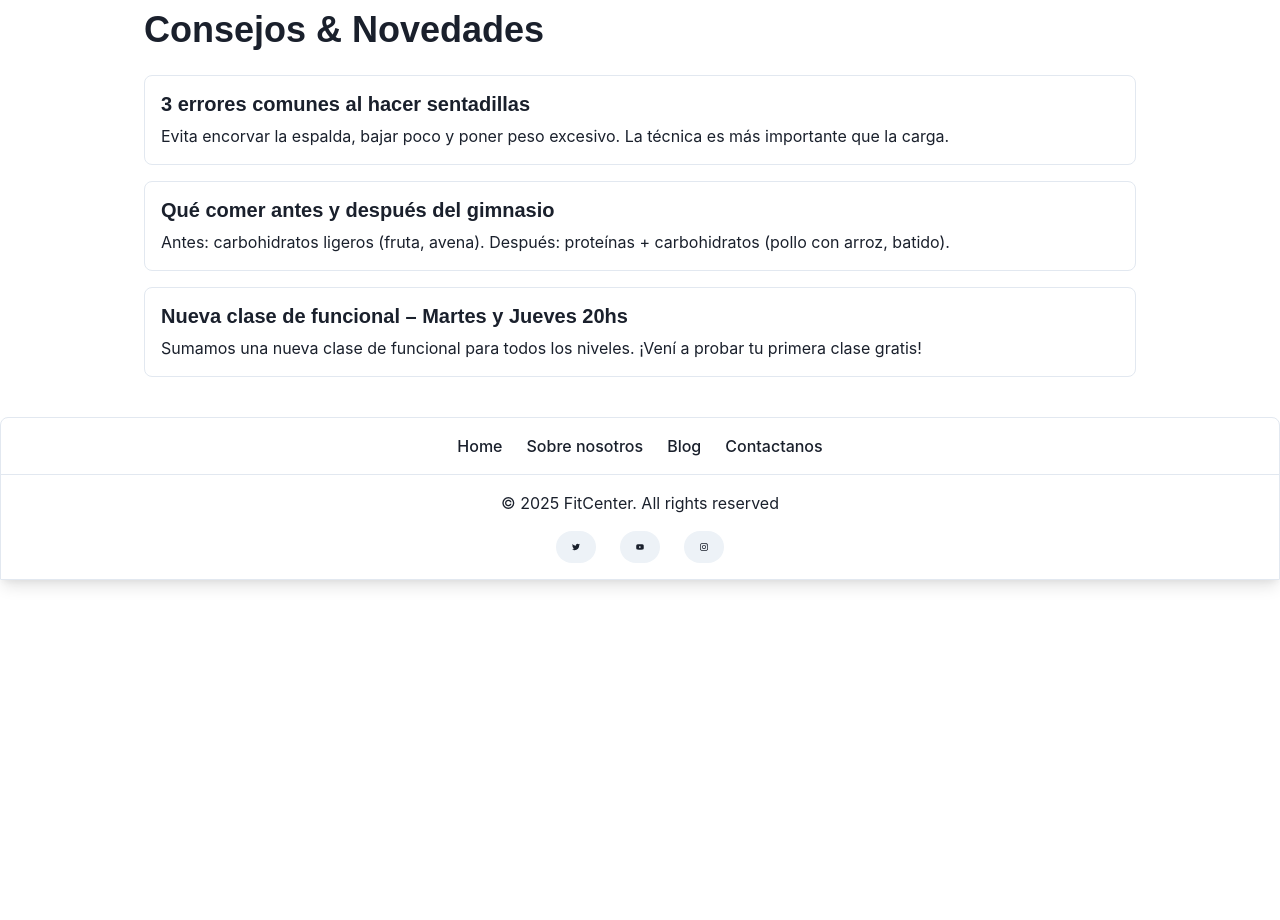
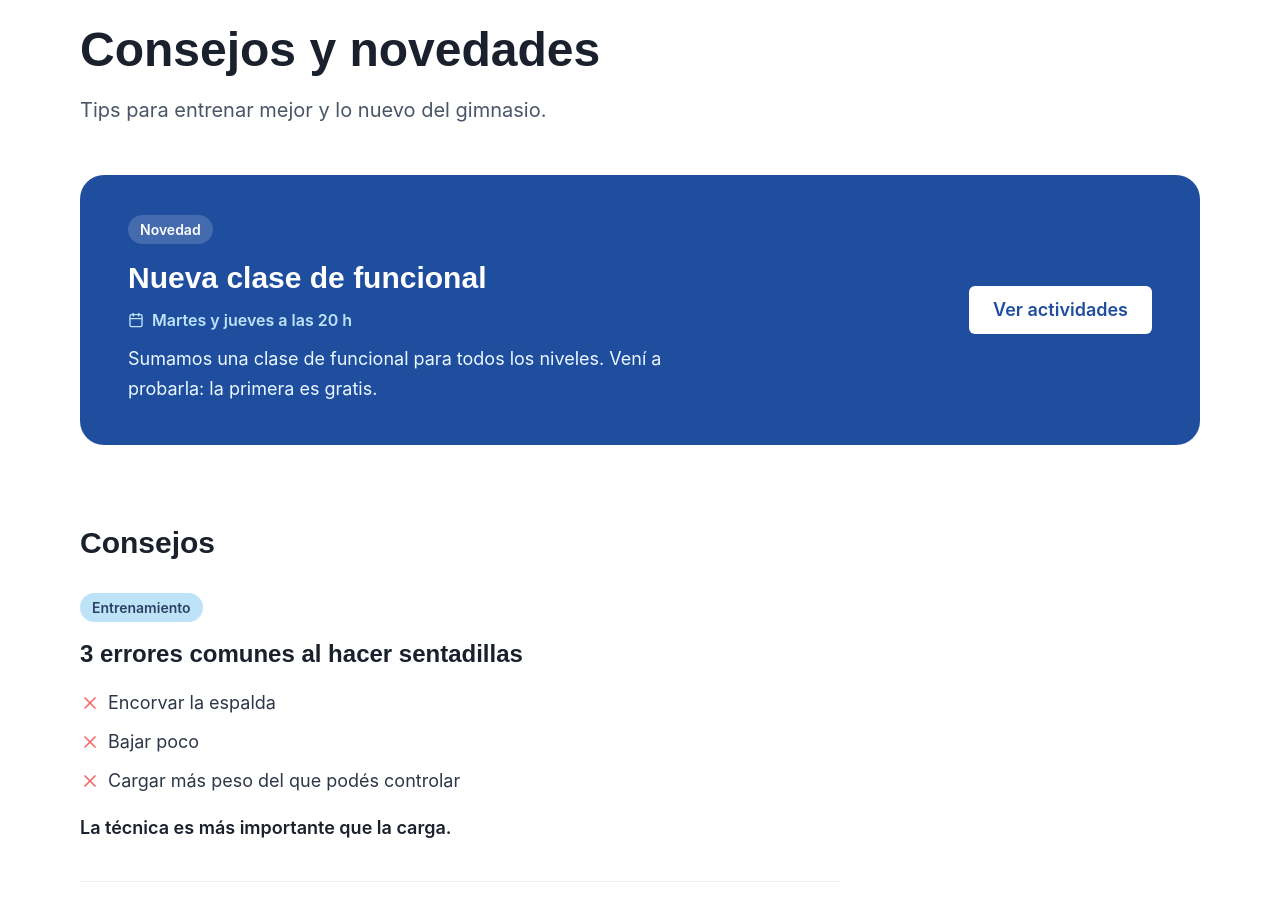
Before and after one commit to GenaBercini/fitcenter-front, a React (Vite) app: page /blog in a window 1280 px wide. Shown: the part 120-1040 px from the top of the page. Before the commit the page ends 800 px from the top, so only its background shows below. Built offline with nearby package versions, Linux system fonts and the light colour scheme; no server answers.

Commit message:
cambios de seguridad en enrutado y más seeders

```diff
--- a/src/pages/Blog.jsx
+++ b/src/pages/Blog.jsx
@@ -1,35 +1,210 @@
-import { Container, Heading, VStack, Box, Text } from "@chakra-ui/react";
+import {
+  Badge,
+  Box,
+  Button,
+  Container,
+  Divider,
+  Flex,
+  Heading,
+  Icon,
+  List,
+  ListIcon,
+  ListItem,
+  SimpleGrid,
+  Stack,
+  Text,
+} from "@chakra-ui/react";
+import { Link as RouterLink } from "react-router-dom";
+import { FiCalendar, FiX } from "react-icons/fi";
 
-export default function Blog() {
-  const posts = [
+// Mismo azul ultramar que "Sobre nosotros" y "Contacto"
+const ULTRAMAR = "#1F4E9E";
+
+const novedad = {
+  title: "Nueva clase de funcional",
+  when: "Martes y jueves a las 20 h",
+  text: "Sumamos una clase de funcional para todos los niveles. Vení a probarla: la primera es gratis.",
+};
+
+const consejos = [
   {
+    id: "sentadillas",
+    category: "Entrenamiento",
+    color: "blue",
     title: "3 errores comunes al hacer sentadillas",
-      content:
-        "Evita encorvar la espalda, bajar poco y poner peso excesivo. La técnica es más importante que la carga.",
+    errors: [
+      "Encorvar la espalda",
+      "Bajar poco",
+      "Cargar más peso del que podés controlar",
+    ],
+    closing: "La técnica es más importante que la carga.",
   },
   {
+    id: "comidas",
+    category: "Nutrición",
+    color: "green",
     title: "Qué comer antes y después del gimnasio",
-      content:
-        "Antes: carbohidratos ligeros (fruta, avena). Después: proteínas + carbohidratos (pollo con arroz, batido).",
-    },
-    {
-      title: "Nueva clase de funcional – Martes y Jueves 20hs",
-      content:
-        "Sumamos una nueva clase de funcional para todos los niveles. ¡Vení a probar tu primera clase gratis!",
+    before: "Carbohidratos livianos, como fruta o avena.",
+    after: "Proteínas y carbohidratos, como pollo con arroz o un batido.",
   },
 ];
 
+function CategoryBadge({ color, children }) {
   return (
-    <Container maxW="container.lg" py={10}>
-      <Heading mb={6}>Consejos & Novedades</Heading>
-      <VStack spacing={4} align="stretch">
-        {posts.map((post, i) => (
-          <Box key={i} p={4} borderWidth="1px" borderRadius="lg">
-            <Heading size="md">{post.title}</Heading>
-            <Text mt={2}>{post.content}</Text>
+    <Badge
+      colorScheme={color}
+      variant="subtle"
+      textTransform="none"
+      fontSize="sm"
+      fontWeight="600"
+      px={3}
+      py={1}
+      rounded="full"
+    >
+      {children}
+    </Badge>
+  );
+}
+
+function ConsejoSentadillas({ post }) {
+  return (
+    <>
+      <List spacing={3} mb={5}>
+        {post.errors.map((error) => (
+          <ListItem key={error} display="flex" alignItems="flex-start" fontSize="lg" color="gray.700">
+            <ListIcon as={FiX} color="red.400" boxSize={5} mt="0.2em" flexShrink={0} />
+            {error}
+          </ListItem>
+        ))}
+      </List>
+      <Text fontSize="lg" fontWeight="600" color="gray.800">
+        {post.closing}
+      </Text>
+    </>
+  );
+}
+
+function ConsejoComidas({ post }) {
+  return (
+    <SimpleGrid columns={{ base: 1, sm: 2 }} spacing={4}>
+      {[
+        ["Antes", post.before],
+        ["Después", post.after],
+      ].map(([label, text]) => (
+        <Box key={label} bg="gray.50" rounded="2xl" p={5}>
+          <Text fontFamily="heading" fontWeight="700" color="gray.800" mb={1}>
+            {label}
+          </Text>
+          <Text color="gray.600" lineHeight="1.7">
+            {text}
+          </Text>
         </Box>
       ))}
-      </VStack>
-    </Container>
+    </SimpleGrid>
   );
 }
+
+export default function Blog() {
+  return (
+    <Box bg="white" py={{ base: 8, md: 14 }}>
+      <Container maxW="6xl">
+        {/* Encabezado */}
+        <Box maxW="640px" mb={{ base: 8, md: 12 }}>
+          <Heading
+            as="h1"
+            fontSize={{ base: "4xl", md: "5xl" }}
+            lineHeight="1.1"
+            color="gray.800"
+            mb={4}
+          >
+            Consejos y novedades
+          </Heading>
+          <Text fontSize={{ base: "lg", md: "xl" }} color="gray.600" lineHeight="1.7">
+            Tips para entrenar mejor y lo nuevo del gimnasio.
+          </Text>
+        </Box>
+
+        {/* Novedad destacada */}
+        <Flex
+          bg={ULTRAMAR}
+          color="white"
+          rounded="3xl"
+          px={{ base: 6, md: 12 }}
+          py={{ base: 8, md: 10 }}
+          direction={{ base: "column", md: "row" }}
+          align={{ base: "start", md: "center" }}
+          justify="space-between"
+          gap={8}
+        >
+          <Box maxW="560px">
+            <Badge
+              bg="whiteAlpha.300"
+              color="white"
+              textTransform="none"
+              fontSize="sm"
+              fontWeight="600"
+              px={3}
+              py={1}
+              rounded="full"
+              mb={4}
+            >
+              Novedad
+            </Badge>
+            <Heading as="h2" fontSize={{ base: "2xl", md: "3xl" }} mb={3}>
+              {novedad.title}
+            </Heading>
+            <Flex align="center" gap={2} color="blue.100" fontWeight="600" mb={3}>
+              <Icon as={FiCalendar} aria-hidden="true" />
+              <Text>{novedad.when}</Text>
+            </Flex>
+            <Text color="blue.50" fontSize="lg" lineHeight="1.7">
+              {novedad.text}
+            </Text>
+          </Box>
+          <Button
+            as={RouterLink}
+            to="/activities"
+            size="lg"
+            bg="white"
+            color={ULTRAMAR}
+            _hover={{ bg: "blue.50" }}
+            flexShrink={0}
+            w={{ base: "100%", sm: "auto" }}
+          >
+            Ver actividades
+          </Button>
+        </Flex>
+
+        {/* Consejos */}
+        <Box maxW="760px" mt={{ base: 14, md: 20 }}>
+          <Heading as="h2" fontSize={{ base: "2xl", md: "3xl" }} color="gray.800" mb={8}>
+            Consejos
+          </Heading>
+
+          <Stack spacing={10} divider={<Divider borderColor="gray.200" />}>
+            {consejos.map((post) => (
+              <Box as="article" key={post.id}>
+                <CategoryBadge color={post.color}>{post.category}</CategoryBadge>
+                <Heading
+                  as="h3"
+                  fontSize={{ base: "xl", md: "2xl" }}
+                  color="gray.800"
+                  lineHeight="1.3"
+                  mt={4}
+                  mb={5}
+                >
+                  {post.title}
+                </Heading>
+                {post.id === "sentadillas" ? (
+                  <ConsejoSentadillas post={post} />
+                ) : (
+                  <ConsejoComidas post={post} />
+                )}
+              </Box>
+            ))}
+          </Stack>
+        </Box>
+      </Container>
+    </Box>
+  );
+}
--- a/src/pages/Contact.jsx
+++ b/src/pages/Contact.jsx
@@ -21,12 +21,9 @@ import {
 import { FiMapPin, FiPhone, FiMail } from "react-icons/fi";
 import { API_URL } from "../config/api";
 
-// Mismo azul ultramar que la página "Sobre nosotros"
 const ULTRAMAR = "#1F4E9E";
 const EMAIL_REGEX = /^[^\s@]+@[^\s@]+\.[^\s@]+$/;
-const MAPS_URL =
-  "https://www.google.com/maps/search/?api=1&query=Saavedra%20118%2C%20Rosario";
-
+const MAPS_URL = "https://www.google.com/maps/search/?api=1&query=Saavedra%20118%2C%20Rosario";
 const emptyForm = { name: "", email: "", message: "" };
 
 const validate = ({ name, email, message }) => {
--- a/src/routing/AppRoutes.jsx
+++ b/src/routing/AppRoutes.jsx
@@ -49,12 +49,16 @@ const AppRoutes = () => (
     <Route path="/contact" element={<Contact />} />
     <Route path="/cart" element={<Cart />} />
     <Route path="/myPurchases" element={<PurchaseHistory />} />
+    <Route path="/home" element={<HomeProfile />} />
+    <Route path="/profile" element={<UserProfile />} />
+    <Route path="/memberships" element={<MembershipPlan />} />
+
+    {/* RUTAS QUE NECESITAN SESIÓN INICIADA */}
+    <Route element={<ProtectedRoute />}>
       <Route path="/activities" element={<Activities />} />
       <Route path="/schedule" element={<Schedule />} />
-    <Route path="/home" element={<HomeProfile />} />
-    <Route path="/profile" element={<UserProfile />} />
       <Route path="/routine" element={<Routines />} />
-    <Route path="/memberships" element={<MembershipPlan />} />
+    </Route>
 
     {/* PERFILES PRIVADOS */}
     <Route path="/instructor" element={<InstructorProfile />} />
@@ -66,7 +70,8 @@ const AppRoutes = () => (
     <Route path="/membership/success" element={<CheckoutSuccess />} />
     <Route path="/membership/cancel" element={<CheckoutCancel />} />
 
-    {/* PANEL DE ADMINISTRACIÓN */}
+    {/* PANEL DE ADMINISTRACIÓN (también necesita sesión iniciada) */}
+    <Route element={<ProtectedRoute />}>
       <Route path="/dashboard/*" element={<Dashboard />}>
         <Route path="main" element={<Main />} />
         <Route path="memberships" element={<AdminMemberships />} />
@@ -82,8 +87,7 @@ const AppRoutes = () => (
         <Route path="instructors" element={<AdminInstructors />} />
         <Route path="professors" element={<AdminProfessors />} />
       </Route>
-
-    <Route element={<ProtectedRoute />}>{/* Subrutas privadas */}</Route>
+    </Route>
   </Routes>
 );
 
```
Also changed, not shown: 1 other file (tests, documents, lock files or other folders). Lines whose indentation alone changed are shown as unchanged.
